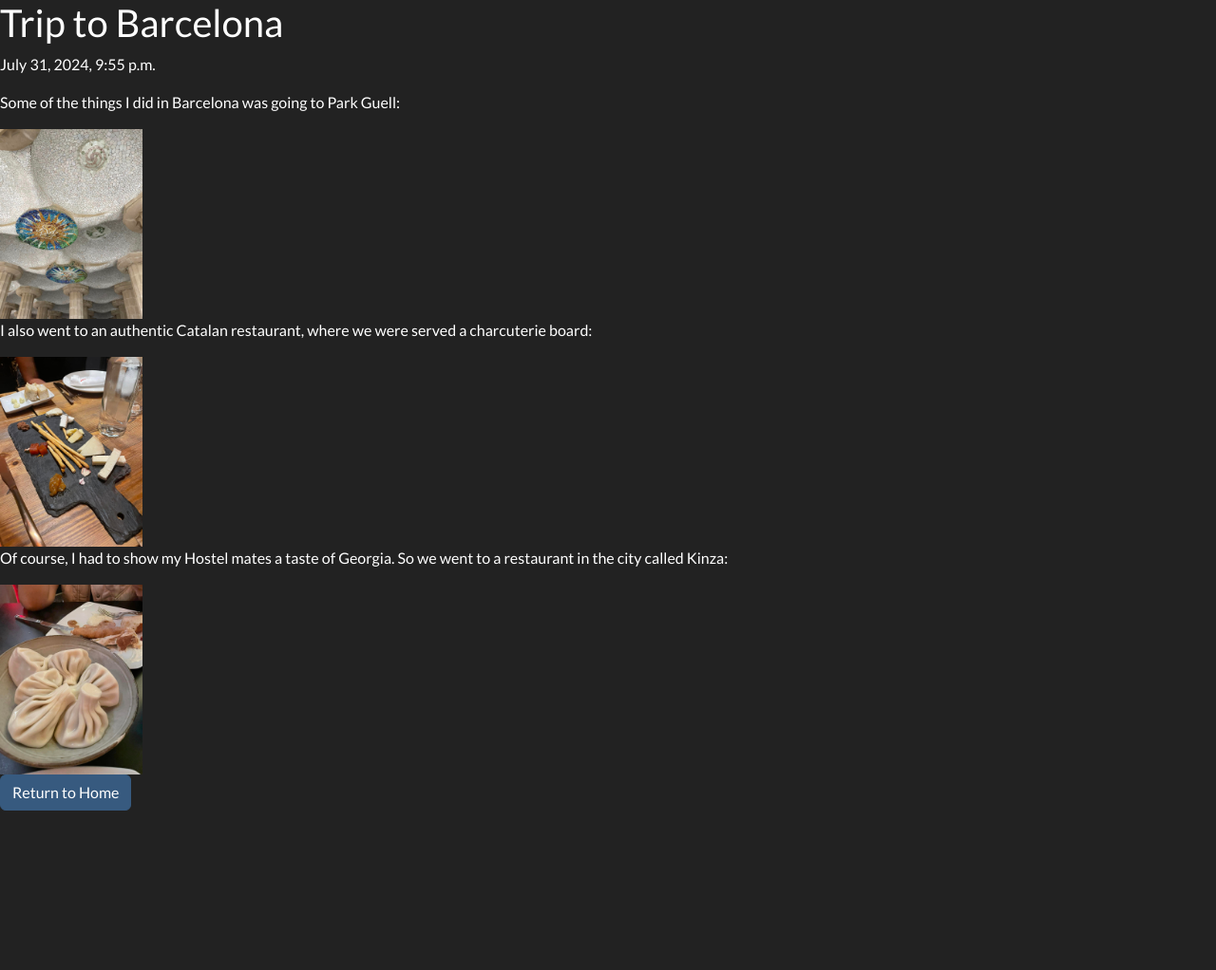
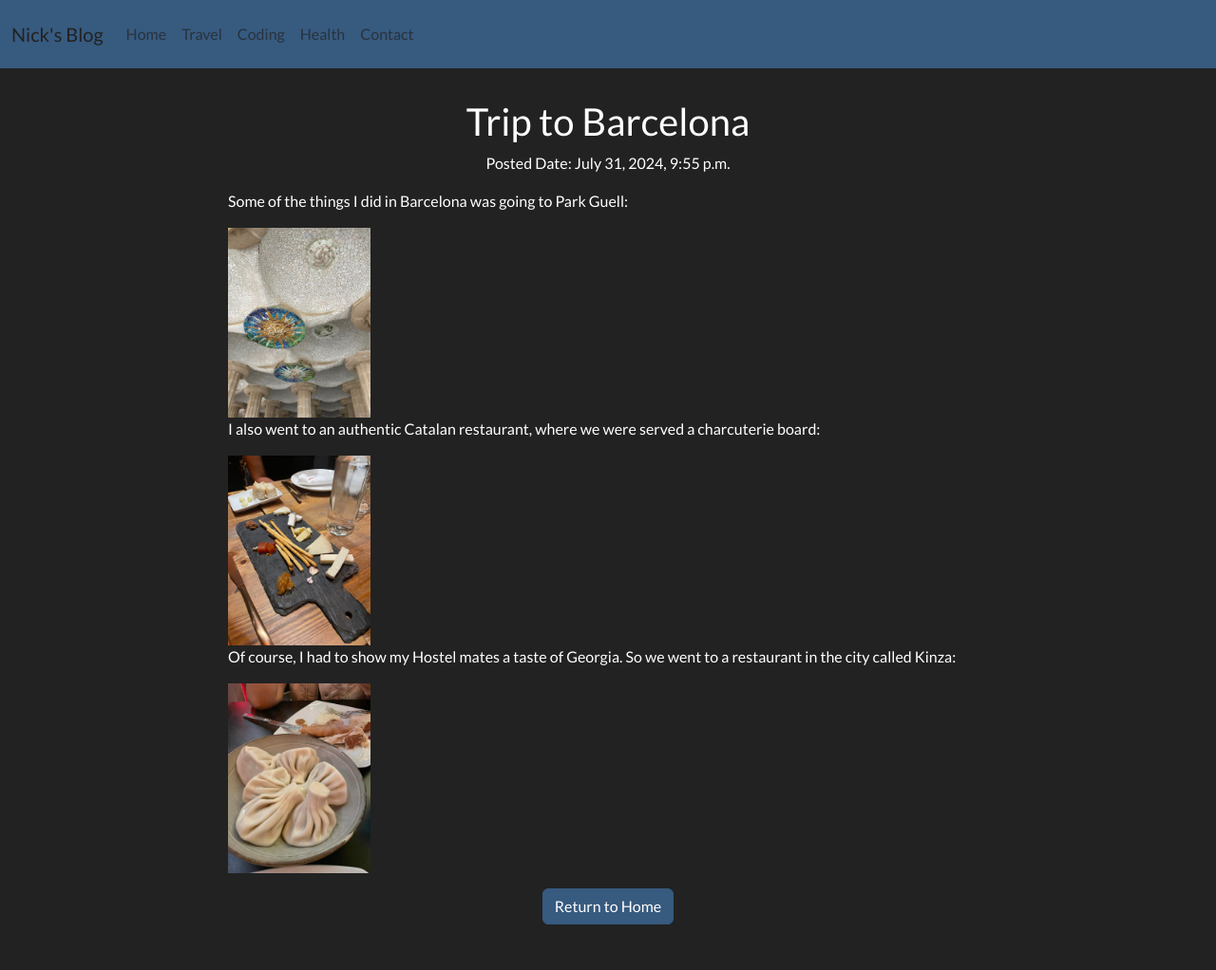
Before and after one commit to Nikoloz97/nickblog, a Django app: page /post/1/ in a window 1280 px wide. Shown: the whole page at 95% size. Before the commit the page ends 854 px from the top, so only its background shows below. Run offline with Django 5.2, Linux system fonts and the light colour scheme; data comes from the database, SQL or seed files in the repository.

Commit message:
Post: improved css; base extends to post

```diff
--- a/blogapp/templates/blogapp/post.html
+++ b/blogapp/templates/blogapp/post.html
@@ -1,12 +1,27 @@
-<link
-  href="https://bootswatch.com/5/darkly/bootstrap.min.css"
-  rel="stylesheet"
-/>
-<h2>{{post.title}}</h2>
-<p>{{post.published_date}}</p>
-{% for content in post.contents.all %} {% if content.content_type == 'text' %}
-<p>{{ content.text }}</p>
-{% elif content.content_type == 'image' %}
-<img src="{{ content.image.url }}" height="200" alt="Blog Image" />
-{% endif %} {% endfor %}
-<div><a href="{% url 'home'%}" class="btn btn-primary">Return to Home</a></div>
+{% extends 'base.html' %} {% block content %}
+<div
+  style="
+    margin: 2em 15em;
+    display: flex;
+    flex-direction: column;
+    align-items: left;
+  "
+>
+  <h2 class="text-center">{{post.title}}</h2>
+  <p class="text-center">Posted Date: {{post.published_date}}</p>
+  {% for content in post.contents.all %} {% if content.content_type == 'text' %}
+  <div>
+    <div>
+      <p>{{ content.text }}</p>
+    </div>
+    {% elif content.content_type == 'image' %}
+    <div>
+      <img src="{{ content.image.url }}" height="200" alt="Blog Image" />
+    </div>
+  </div>
+  {% endif %} {% endfor %}
+  <div class="text-center" style="margin: 1em">
+    <a href="{% url 'home'%}" class="btn btn-primary">Return to Home</a>
+  </div>
+</div>
+{% endblock %}
```
